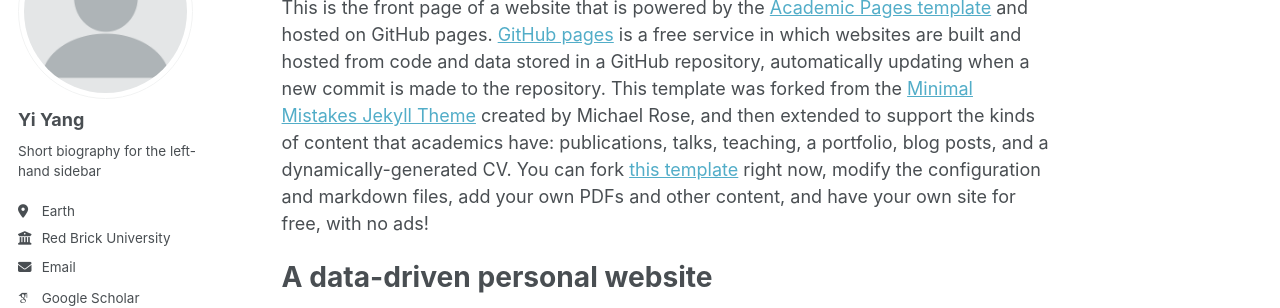
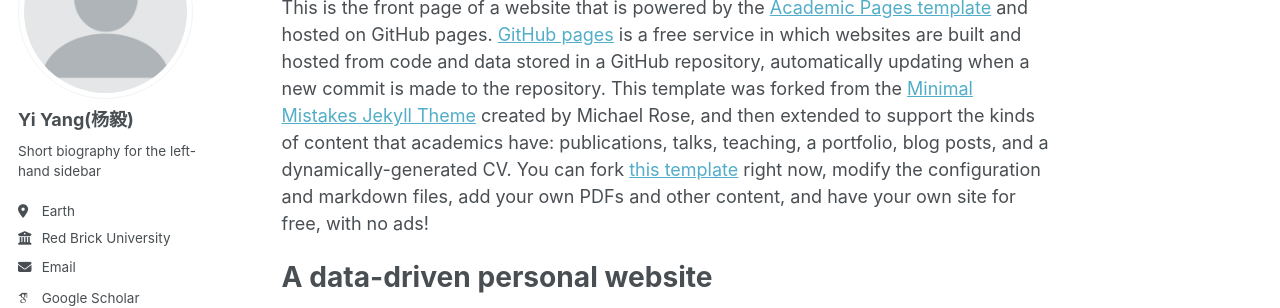
Before and after one commit to yiyang-opt/yiyang-opt.github.io, a Jekyll site: the page built from _pages/about.md, in a window 1280 px wide. Shown: the part 175-483 px from the top of the page. Built offline with Jekyll 4.4.1, drawn with Linux system fonts in a browser that asks for light colours; some web fonts are replaced.

Commit message:
Update _config.yml

```diff
--- a/_config.yml
+++ b/_config.yml
@@ -23,7 +23,7 @@ repository               : "academicpages/academicpages.github.io"
 author:
   # Biographic information
   avatar           : "profile.png"
-  name             : "Yi Yang"
+  name             : "Yi Yang(杨毅)"
   pronouns         : # example: "she/her"
   bio              : "Short biography for the left-hand sidebar"
   location         : "Earth"
```
